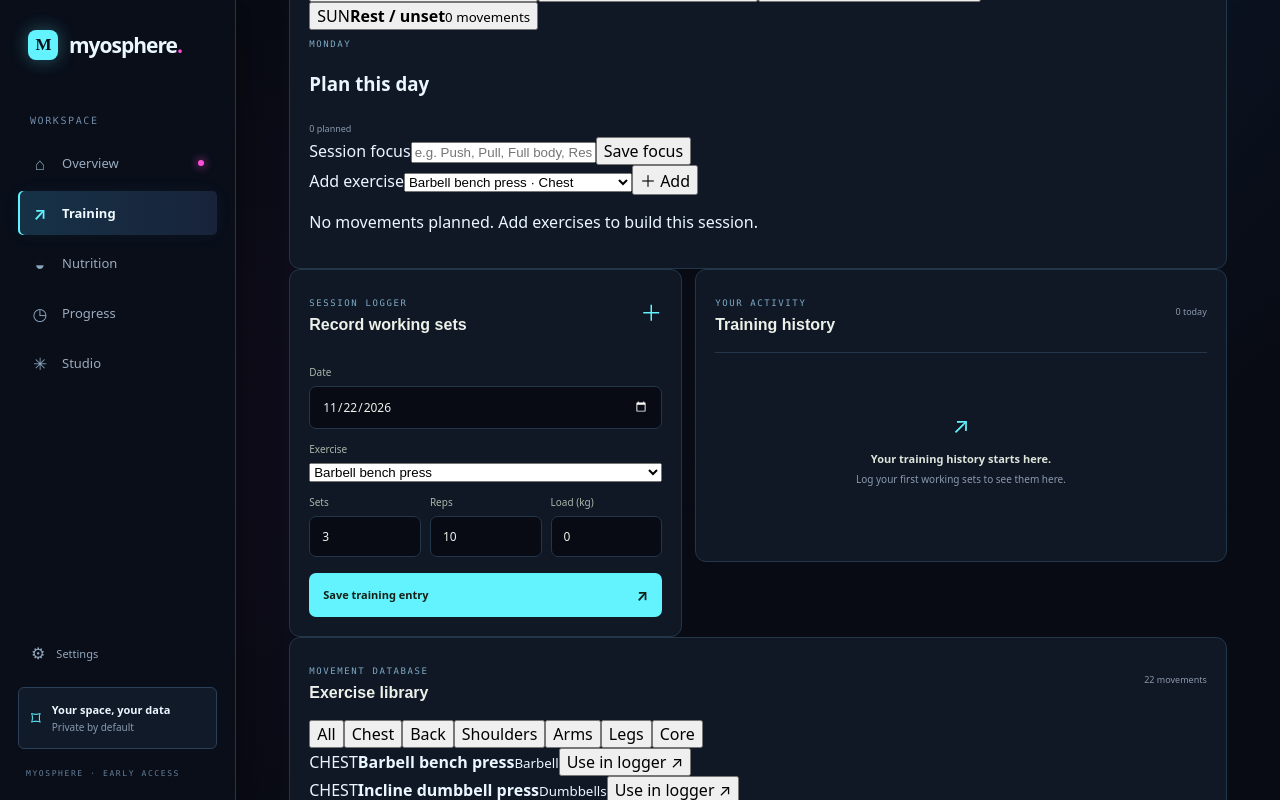
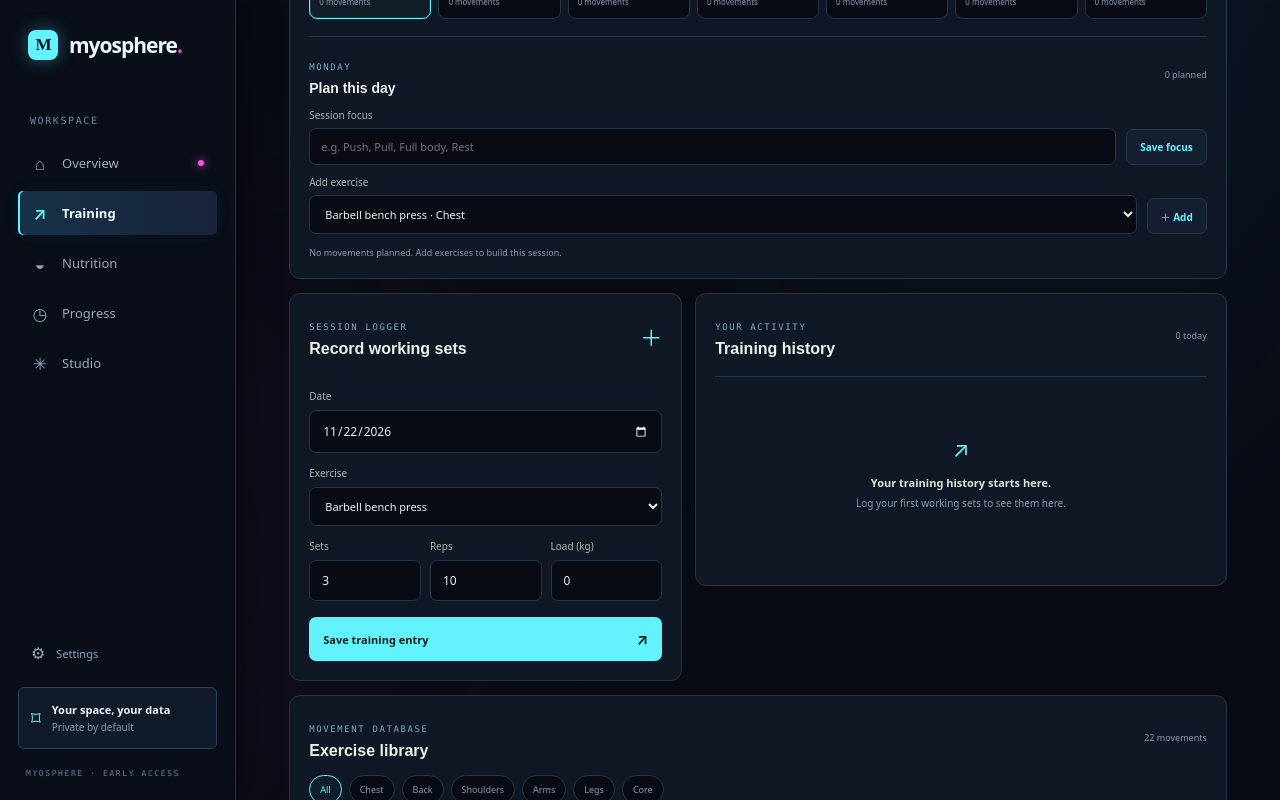
Before and after one commit to CodingBunny06/MyoSphere, a React (Vite) app: page / in a window 1280 px wide. Both pictures are taken after a click on the button "View plan ↗". Shown: the part 536-1336 px from the top of the page. Built offline with nearby package versions, Linux system fonts and the light colour scheme.

Commit message:
Style weekly workout planner and movement library

```diff
--- a/src/modules/workspace-modules.css
+++ b/src/modules/workspace-modules.css
@@ -59,3 +59,40 @@
 .progress-entry-main{flex:1;min-width:0}
 @media(max-width:900px){.nutrition-summary{grid-template-columns:repeat(2,minmax(0,1fr))}.module-columns{grid-template-columns:1fr}}
 @media(max-width:650px){.module-page{padding-top:4px}.module-heading{margin-bottom:20px}.module-stat-grid{gap:7px}.module-stat{padding:12px 10px}.module-stat>span{font-size:7px}.module-stat strong{font-size:21px}.module-stat small{font-size:8px}.module-panel{padding:15px 12px}.module-input-row{gap:7px}.module-input-row label{font-size:9px}.module-input-row input{padding:10px 7px}.nutrition-summary{gap:7px}.nutrition-summary>article{padding:13px}.nutrition-summary>article>strong{font-size:19px}.progress-entry-date{width:72px;font-size:8px}}
+
+
+/* Weekly routine planner and exercise catalogue */
+.routine-panel,.exercise-library-panel{margin:0 0 14px}
+.routine-week{display:grid;grid-template-columns:repeat(7,minmax(0,1fr));gap:7px}
+.routine-day{min-width:0;text-align:left;padding:11px 9px;border:1px solid var(--line);border-radius:8px;background:var(--bg);color:#e8eee7}
+.routine-day>span,.routine-day>strong,.routine-day>small{display:block}
+.routine-day>span{color:var(--muted);font:9px ui-monospace,SFMono-Regular,Menlo,monospace;letter-spacing:.8px}
+.routine-day>strong{overflow:hidden;text-overflow:ellipsis;white-space:nowrap;margin:9px 0 5px;font-size:10px;font-weight:600}
+.routine-day>small{color:var(--muted);font-size:8px}
+.routine-day.active{border-color:var(--lime);background:color-mix(in srgb,var(--lime) 8%,var(--bg));box-shadow:inset 0 0 0 1px color-mix(in srgb,var(--lime) 14%,transparent)}
+.routine-day.active>span{color:var(--lime)}
+.routine-editor{margin-top:17px;padding-top:16px;border-top:1px solid var(--line)}
+.routine-editor-heading{display:flex;align-items:center;justify-content:space-between;margin-bottom:12px}
+.routine-editor-heading h3{margin:5px 0 0;color:#edf1e9;font:600 14px Manrope,ui-sans-serif,sans-serif}
+.routine-edit-row{display:grid;grid-template-columns:minmax(0,1fr) auto;gap:10px;align-items:end;margin-top:10px}
+.routine-edit-row label{display:grid;gap:6px;color:#aab6aa;font-size:10px}
+.routine-edit-row input,.routine-edit-row select,.module-form select{width:100%;min-width:0;border:1px solid var(--line);border-radius:7px;background:var(--bg);color:#edf1e9;padding:10px 11px;font:11px ui-sans-serif,system-ui,sans-serif;color-scheme:dark}
+.module-secondary{height:36px;padding:0 13px;border:1px solid var(--line);border-radius:7px;background:var(--panel2);color:var(--lime);font-size:10px;font-weight:650;white-space:nowrap}
+.module-secondary:hover{border-color:var(--lime)}
+.routine-exercise-list{display:flex;flex-wrap:wrap;gap:7px;margin-top:12px}
+.routine-exercise{display:flex;align-items:center;gap:8px;padding:7px 9px;border:1px solid var(--line);border-radius:6px;background:var(--bg);color:#dce5da;font-size:9px}
+.routine-exercise button{border:0;background:none;color:var(--muted);font-size:15px;padding:0 2px}
+.routine-empty{margin:0;color:var(--muted);font-size:9px}
+.training-workspace{margin-bottom:14px}
+.module-form select{appearance:auto}
+.exercise-filters{display:flex;flex-wrap:wrap;gap:7px;margin:-3px 0 13px}
+.exercise-filter{padding:7px 10px;border:1px solid var(--line);border-radius:20px;background:var(--bg);color:var(--muted);font-size:9px}
+.exercise-filter.active{border-color:var(--lime);color:var(--lime);background:color-mix(in srgb,var(--lime) 8%,var(--bg))}
+.exercise-grid{display:grid;grid-template-columns:repeat(3,minmax(0,1fr));gap:8px}
+.exercise-card{min-width:0;display:flex;flex-direction:column;align-items:flex-start;padding:12px;border:1px solid var(--line);border-radius:7px;background:var(--bg)}
+.exercise-card>span{color:var(--lime);font:8px ui-monospace,SFMono-Regular,Menlo,monospace;letter-spacing:.8px}
+.exercise-card strong{margin:7px 0 4px;color:#e7eee6;font-size:10px;line-height:1.4}
+.exercise-card small{color:var(--muted);font-size:8px}
+.exercise-card button{margin-top:10px;padding:0;border:0;background:none;color:var(--lime);font-size:9px}
+@media(max-width:900px){.routine-week{grid-template-columns:repeat(4,minmax(0,1fr))}.exercise-grid{grid-template-columns:repeat(2,minmax(0,1fr))}}
+@media(max-width:650px){.routine-week{grid-template-columns:repeat(2,minmax(0,1fr))}.routine-day{padding:10px}.routine-edit-row{grid-template-columns:1fr}.routine-edit-row .module-secondary{justify-self:start}.exercise-grid{grid-template-columns:repeat(2,minmax(0,1fr))}}
```
